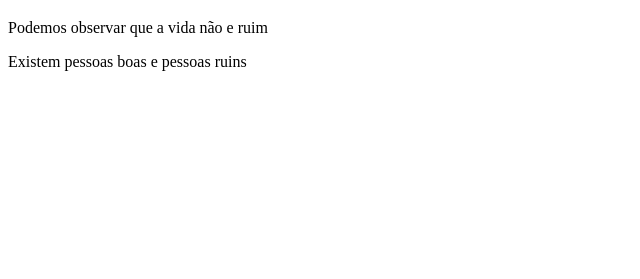
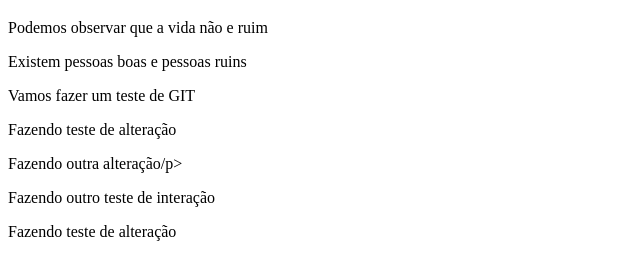
Before and after one commit to victortorresb/test-git-open-source, a plain HTML site: page index.html in a window 1280 px wide. Shown: the part 61-340 px from the top of the page, without its empty margins (0-640 px from the left). Drawn offline with Linux system fonts and the light colour scheme.

Commit message:
Alterações do readme e do html Testando o commit
TESTE

Teste

Outras alterações

Adicionado teste

Modificando o REAME.MD

```diff
--- a/index.html
+++ b/index.html
@@ -10,5 +10,10 @@
     <h1>fOfocas Brasil</h1>
     <p>Podemos observar que a vida não e ruim</p>
     <p>Existem pessoas boas e pessoas ruins</p>
+    <p>Vamos fazer um teste de GIT</p>
+    <P>Fazendo teste de alteração</P>
+    <p>Fazendo outra alteração/p>
+    <p>Fazendo outro teste de interação</p>
+    <p>Fazendo teste de alteração</p>
 </body>
 </html>
```
Also changed, not shown: 1 other file.
